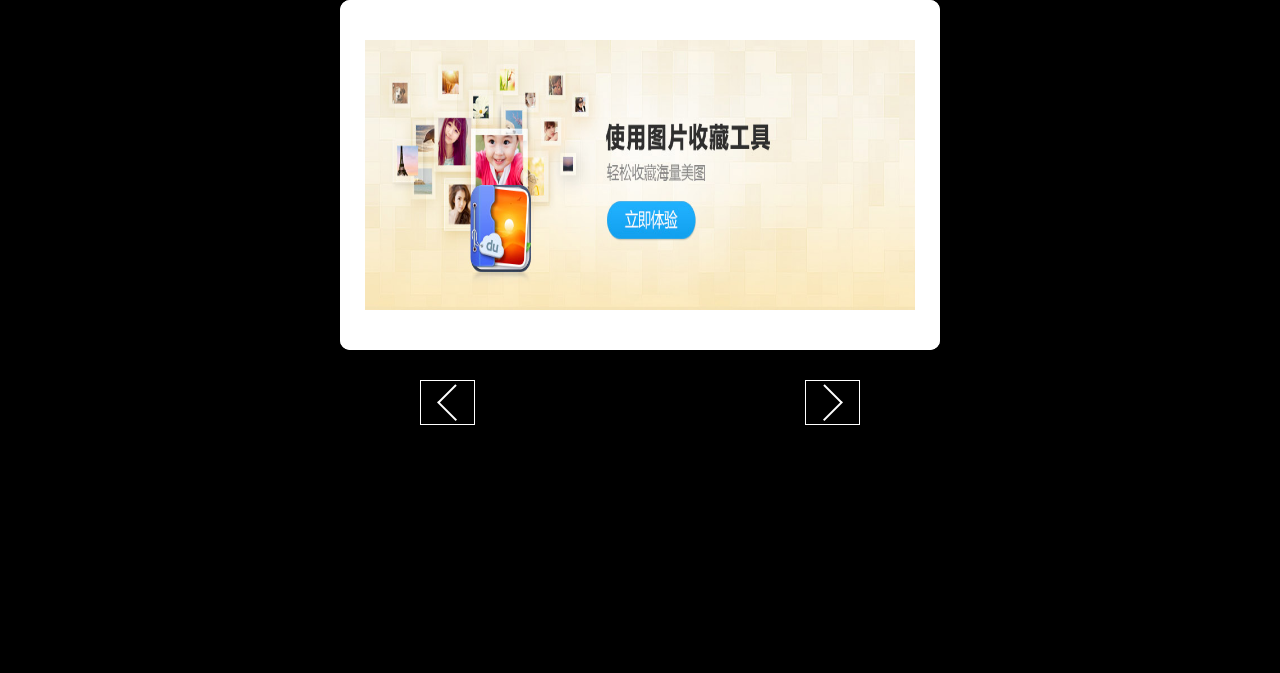
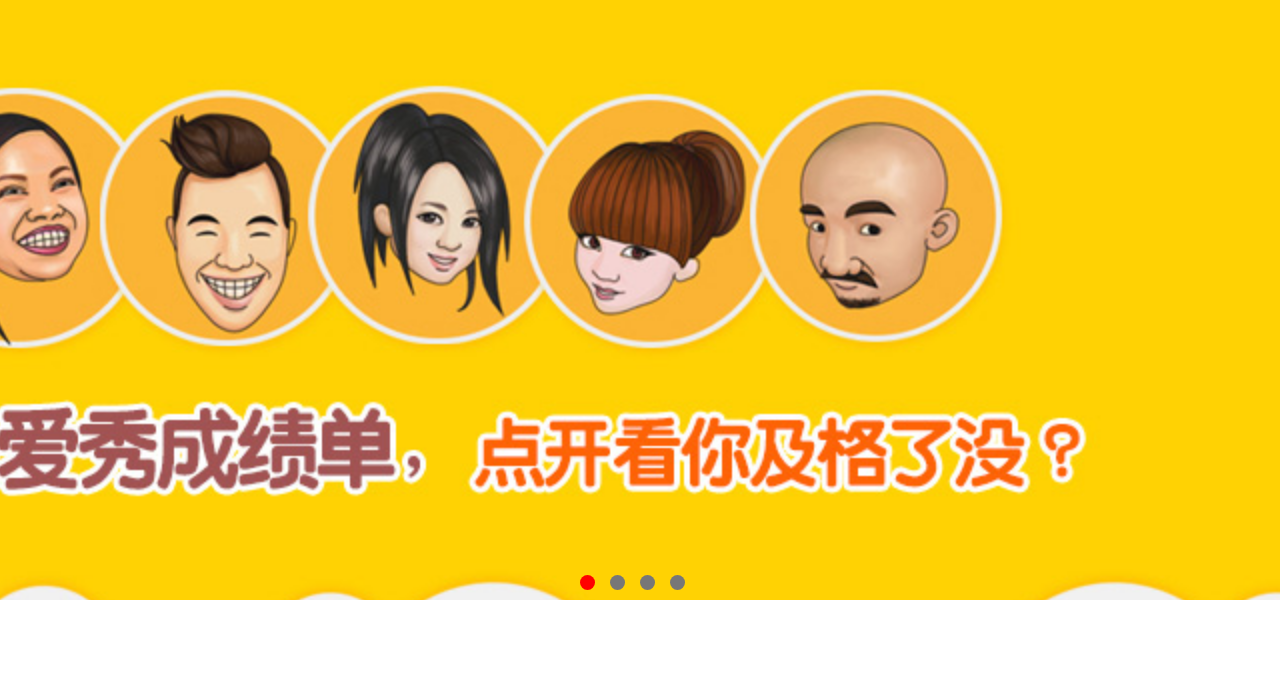
Before and after one commit to GarboLiu/sliderPlugin, a website: page style2.html in a window 1280 px wide. Drawn offline with Linux system fonts and the light colour scheme.

Commit message:
修改文件名

```diff
--- a/style2.html
+++ b/style2.html
@@ -7,46 +7,49 @@
 *{margin:0;padding: 0;}
 ul li{list-style: none;}
 a{ text-decoration:none;}
-body{background: #000;}
 .dn{display: none;}
-.case_box{width: 600px;border-radius: 10px;height: 350px;background: #fff;margin: auto;text-align: center;}
-.case_box_btn{width: 600px;margin: auto;position: relative;top: 50%;margin-top: 30px;}
-.prev_a_nomal{width: 55px;height: 45px;background:url(img/s3_icon01.png) no-repeat;position: absolute;display: block;left: 80px;cursor: pointer}
-.next_a_nomal{width: 55px;height: 45px;background:url(img/s3_icon01.png) no-repeat;position: absolute;display: block;right:80px;top: 0;cursor: pointer;    -moz-transform:scaleX(-1);-webkit-transform:scaleX(-1);-o-transform:scaleX(-1);transform:scaleX(-1);/*IE*/filter:FlipH;}
-.slider{background: #fff;overflow: hidden;position: relative;}
-.bd{font-size: 0;position: absolute;width:600px;left: 50%;margin-left: -300px;text-align: center;}
-.bd ul{overflow: hidden;padding: 0;margin: 0;position:absolute; margin-left: -600px;}
-.bd li{display: inline-block;width: 600px;}
-.bd img{width: 550px;height:270px;margin-top: 40px;}
+
+.slider{background: #fff;overflow: hidden;position: relative;width: 100%;height: 600px;}
+.bd{font-size: 0;position: absolute;left: 50%;width:1960px;margin-left: -980px;}
+.bd ul{overflow: hidden;padding: 0;margin: 0;position:absolute;margin-left: -1960px;}
+.bd li{display: inline;}
+.bd img{width: 1960px;}
+
+.hd{position: absolute; bottom: 10px;z-index: 1; text-align: center;left: 0;width: 100%;color: transparent;height: 15px; overflow: hidden;}
+.hdli_nomal, .hdli_on{display: inline-block; width: 15px; height: 15px;margin-right: 15px;overflow: hidden;cursor: pointer;border-radius: 50%}
+.hdli_nomal{background:#777;}
+.hdli_on{background:red;}
         </style>
     </head>
     <body>
-        <div class="slider case_box" id="case_box">
-            <div class="bd" >
-                <ul id="slider_pic" class="case_box">
+
+        <div class="slider" id="slider">
+            <div class="bd">
+                <ul id="slider_pic">
                     <li><a href=""><img src="img/4.jpg" alt=""></a></li>
+                    <li><a href=""><img src="img/1.jpg" alt=""></a></li>
+                    <li><a href=""><img src="img/2.jpg" alt=""></a></li>
                     <li><a href=""><img src="img/3.jpg" alt=""></a></li>
                 </ul>
+                <div id="prev" class="prev"><div class="black_bg"></div><a class="prev_a_nomal dn"></a></div>
+                <div id="next" class="next"><div class="black_bg"></div><a  class="next_a_nomal dn"></a></div>
             </div>
+            <div class="hd" id="hd_div"></div>
         </div>
-        <div class="case_box_btn">
-            <div class="prev_a_nomal" id="prev"></div>
-            <div class="next_a_nomal" id="next"></div>
-        </div>
-        <div class="hd" id="hd_div"></div>
         <script src="sliderPlugin.js"></script>
         <script>
-        window.onload=function(){
-           var sliderPlugin1 = new sliderPlugin({
-                divElement : case_box,//最外层div的id(必填)
-                ulElement    : slider_pic,//ul的id(必填)
-                hdShow : false, //小圆点是否出现(默认值为true)
-                arrowShow : true ,//前后箭头是否出现(默认值true)
-                distanceMax : 600,//中间那幅幻灯片的宽度(默认值1080)
-                slowTime : 2000,//幻灯片停顿时间(默认值1500ms)
-                fastTime : 30,//幻灯片移动时间(默认值35ms)
-                arrowElement : [prev,next],//箭头id[前箭头，后箭头]
-                arrowInside : false //箭头位置，位于图片内部为true(默认值),外部为false
+        window.onload = function() {
+            var sliderPlugin1 = new sliderPlugin({
+                divElement: slider, //最外层div的id(必填)
+                ulElement: slider_pic, //ul的id(必填)
+                hdShow: true, //小圆点是否出现(默认值为true)
+                hdElement: hd_div, //小圆点的外层标签的id
+                li_onClassName: 'hdli_on', //小圆点选中样式(必填)
+                li_normalClassName: 'hdli_nomal', //小圆点普通样式名称(必填)
+                distanceMax: 1960, //中间那幅幻灯片的宽度(默认值1080)
+                slowTime: 1500, //幻灯片停顿时间(默认值1500ms)
+                fastTime: 40, //幻灯片移动时间(默认值35ms)
+                arrowShow: false, //前后箭头是否出现(默认值true)
             });
         }
         </script>
```
Also changed, not shown: style1.html (+14 -30 lines), style3.html (added, +54 -0 lines).
